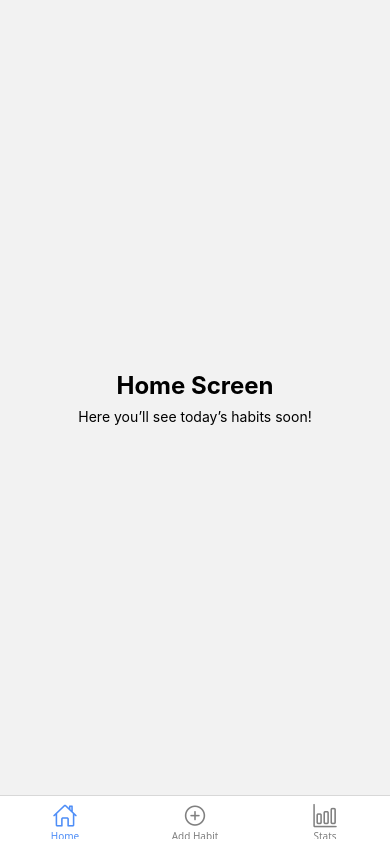
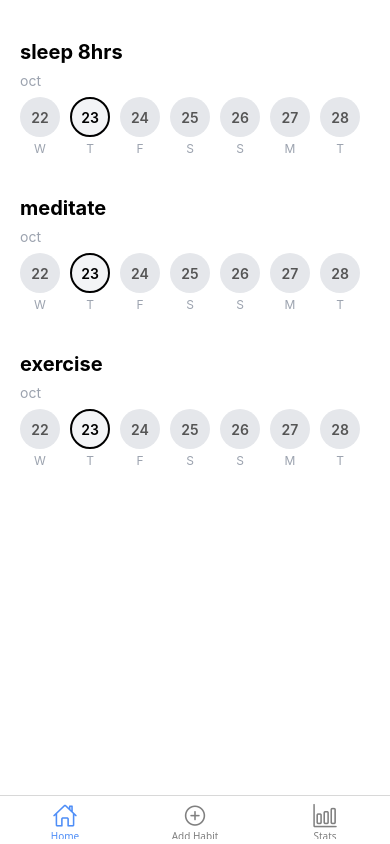
Before and after one commit to Irina-Kostina/habit-tracker-app, a React Native app: screen /Home in a window 390 px wide. Built offline with nearby package versions, Linux system fonts and the light colour scheme.

Commit message:
Add home screen habits and dates

```diff
--- a/src/screens/Home.tsx
+++ b/src/screens/Home.tsx
@@ -1,18 +1,193 @@
-import React from 'react'
-import { View, Text, StyleSheet } from 'react-native'
+import React, { useMemo, useRef, useState, useEffect } from 'react'
+import {
+  View,
+  Text,
+  StyleSheet,
+  FlatList,
+  TouchableOpacity,
+  Dimensions,
+} from 'react-native'
+
+// Helper: generate days for this month
+function getMonthDays() {
+  const now = new Date()
+  const year = now.getFullYear()
+  const month = now.getMonth()
+  const daysInMonth = new Date(year, month + 1, 0).getDate()
+  const today = now.getDate()
+
+  const arr = []
+  for (let i = 1; i <= daysInMonth; i++) {
+    arr.push({
+      day: i,
+      weekday: new Date(year, month, i).toLocaleDateString('en-US', {
+        weekday: 'short',
+      })[0],
+      done: false, // default false
+      today: i === today,
+    })
+  }
+  return { arr, todayIndex: today - 1 }
+}
+
+// Mock habits for now
+const mockHabits = [
+  { id: '1', name: 'sleep 8hrs' },
+  { id: '2', name: 'meditate' },
+  { id: '3', name: 'exercise' },
+]
 
 const Home = () => {
+  const { arr: baseMonthDays, todayIndex } = useMemo(() => getMonthDays(), [])
+  const [habits, setHabits] = useState(() =>
+    mockHabits.map(h => ({ ...h, days: JSON.parse(JSON.stringify(baseMonthDays)) }))
+  )
+
+  const flatListRefs = useRef<FlatList[]>([])
+
+  // Scroll each habit's FlatList to today's index on mount
+  useEffect(() => {
+    flatListRefs.current.forEach(ref => {
+      ref?.scrollToIndex({
+        index: todayIndex > 1 ? todayIndex - 1 : 0,
+        animated: false,
+      })
+    })
+  }, [todayIndex])
+
+  // Toggle selected day (done/not done)
+  const toggleDay = (habitId: string, dayNumber: number) => {
+    setHabits(prev =>
+      prev.map(habit => {
+        if (habit.id === habitId) {
+          const updatedDays = habit.days.map((d: { day: number; done: any }) =>
+            d.day === dayNumber ? { ...d, done: !d.done } : d
+          )
+          return { ...habit, days: updatedDays }
+        }
+        return habit
+      })
+    )
+  }
+
   return (
     <View style={styles.container}>
-      <Text style={styles.title}>Home Screen</Text>
-      <Text>Here you’ll see today’s habits soon!</Text>
+      <FlatList
+        data={habits}
+        keyExtractor={item => item.id}
+        renderItem={({ item, index }) => (
+          <View style={styles.habitBlock}>
+            <Text style={styles.habitName}>{item.name}</Text>
+            <Text style={styles.monthLabel}>
+              {new Date().toLocaleString('default', { month: 'short' })}
+            </Text>
+
+            <FlatList
+              ref={el => (flatListRefs.current[index] = el!)}
+              data={item.days}
+              keyExtractor={d => d.day.toString()}
+              horizontal
+              showsHorizontalScrollIndicator={false}
+              getItemLayout={(data, idx) => ({
+                length: 50,
+                offset: 50 * idx,
+                index: idx,
+              })}
+              renderItem={({ item: d }) => (
+                <View style={styles.dayColumn}>
+                  <TouchableOpacity
+                    onPress={() => toggleDay(item.id, d.day)}
+                    activeOpacity={0.7}
+                  >
+                    <View
+                      style={[
+                        styles.circle,
+                        d.done
+                          ? styles.doneCircle
+                          : d.today
+                          ? styles.todayCircle
+                          : styles.defaultCircle,
+                      ]}
+                    >
+                      <Text
+                        style={[
+                          styles.dayNumber,
+                          d.done
+                            ? { color: '#fff' }
+                            : d.today
+                            ? { color: '#000' }
+                            : { color: '#555' },
+                        ]}
+                      >
+                        {d.day}
+                      </Text>
+                    </View>
+                  </TouchableOpacity>
+                  <Text style={styles.dayLabel}>{d.weekday}</Text>
+                </View>
+              )}
+            />
+          </View>
+        )}
+      />
     </View>
   )
 }
 
 const styles = StyleSheet.create({
-  container: { flex: 1, justifyContent: 'center', alignItems: 'center' },
-  title: { fontSize: 24, fontWeight: 'bold', marginBottom: 8 }
+  container: {
+    flex: 1,
+    backgroundColor: '#fff',
+    paddingHorizontal: 20,
+    paddingTop: 40,
+  },
+  habitBlock: {
+    marginBottom: 40,
+  },
+  habitName: {
+    fontSize: 20,
+    fontWeight: '700',
+    marginBottom: 8,
+    textTransform: 'lowercase',
+    color: '#000',
+  },
+  monthLabel: {
+    fontSize: 14,
+    color: '#9CA3AF',
+    marginBottom: 8,
+    textTransform: 'lowercase',
+  },
+  dayColumn: {
+    alignItems: 'center',
+    marginRight: 10,
+  },
+  circle: {
+    width: 40,
+    height: 40,
+    borderRadius: 20,
+    justifyContent: 'center',
+    alignItems: 'center',
+  },
+  defaultCircle: {
+    backgroundColor: '#E5E7EB',
+  },
+  doneCircle: {
+    backgroundColor: '#000',
+  },
+  todayCircle: {
+    backgroundColor: '#F3F4F6',
+    borderWidth: 2,
+    borderColor: '#000',
+  },
+  dayNumber: {
+    fontSize: 14,
+    fontWeight: '600',
+  },
+  dayLabel: {
+    fontSize: 12,
+    color: '#9CA3AF',
+    marginTop: 4,
+  },
 })
 
 export default Home
```
